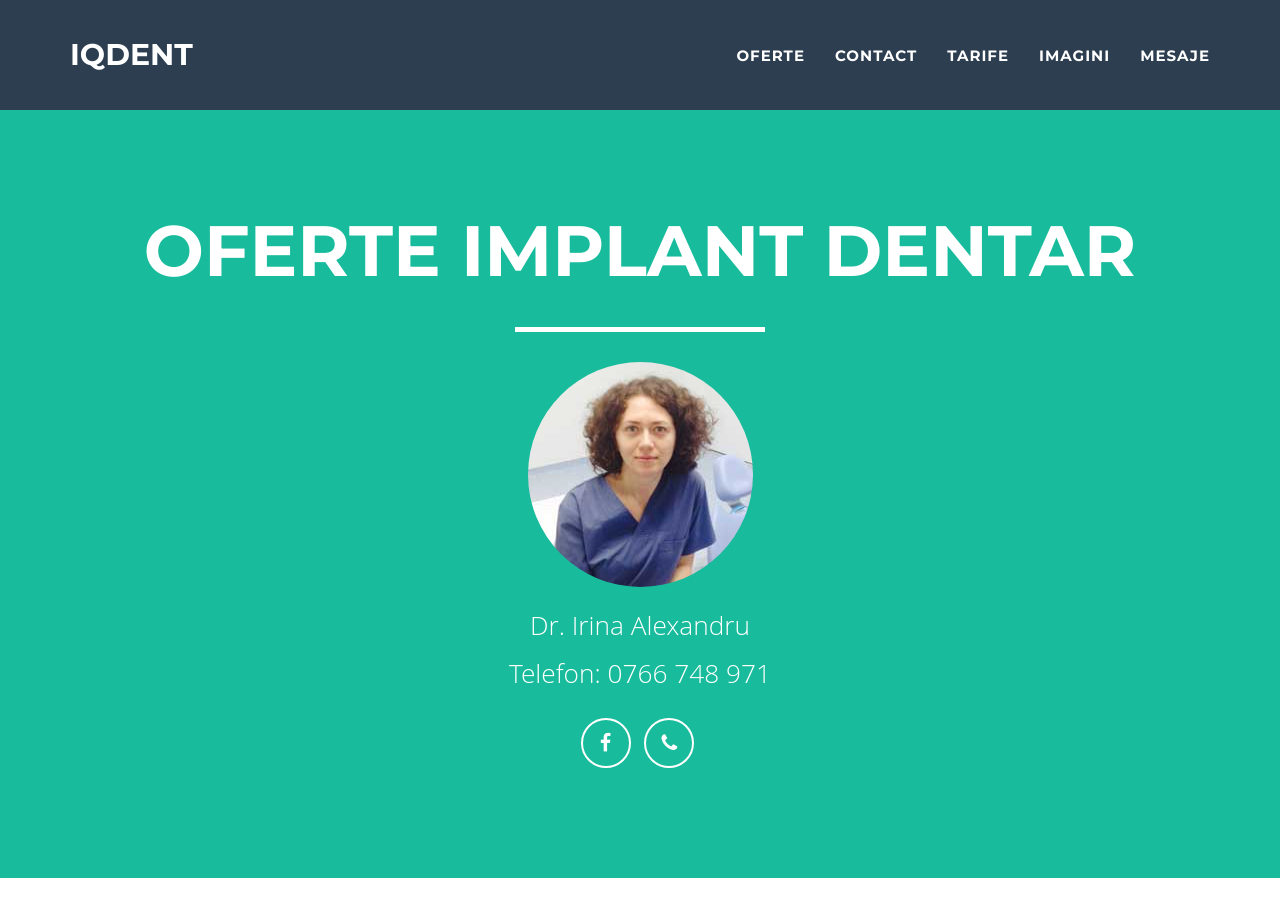
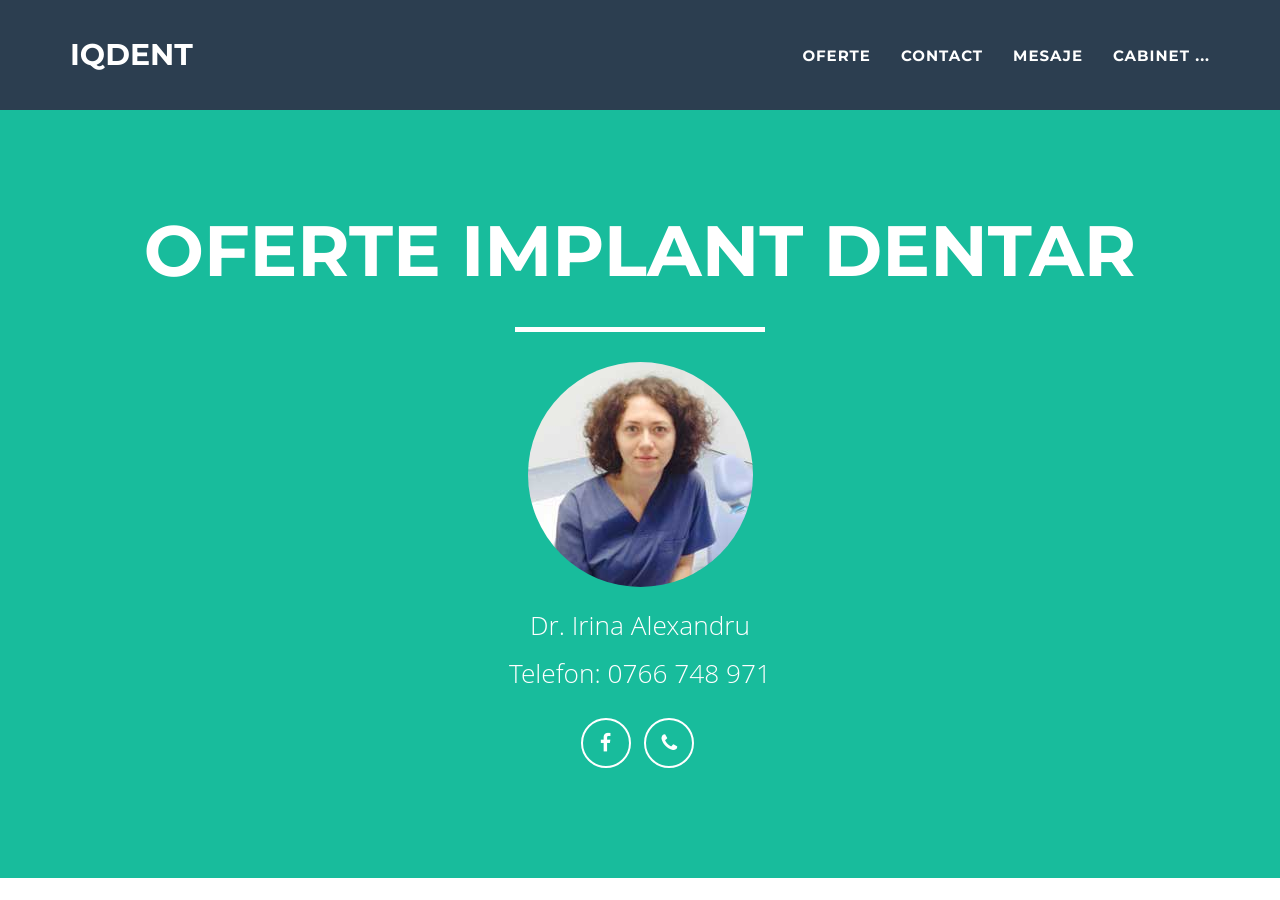
Before and after one commit to littledentgopo/offerdent, a Jekyll site: the page built from index.html, in a window 1280 px wide and 900 px high. Built offline with Jekyll 4.4.1, drawn with Linux system fonts in a browser that asks for light colours; nearby versions of some CDN libraries.

Commit message:
linking to iqdent

```diff
--- a/_includes/nav.html
+++ b/_includes/nav.html
@@ -26,14 +26,12 @@
                             <a href="/index.html#contact">Contact</a>
                         </li>
                         <li>
-                            <a href="/tarife.html">Tarife</a>
+                            <a href="/mesaje.html">Mesaje</a>
                         </li>
                         <li>
-                            <a href="/imagini.html">Imagini</a>
+                            <a href="www.iqdent.ro/irina-imagini.html">Cabinet ...</a>
                         </li>
-                        <li>
-                            <a href="/mesaje.html">Mesaje</a>
-                        </li>
+
                     </ul>
             </div>
             <!-- /.navbar-collapse -->
```
